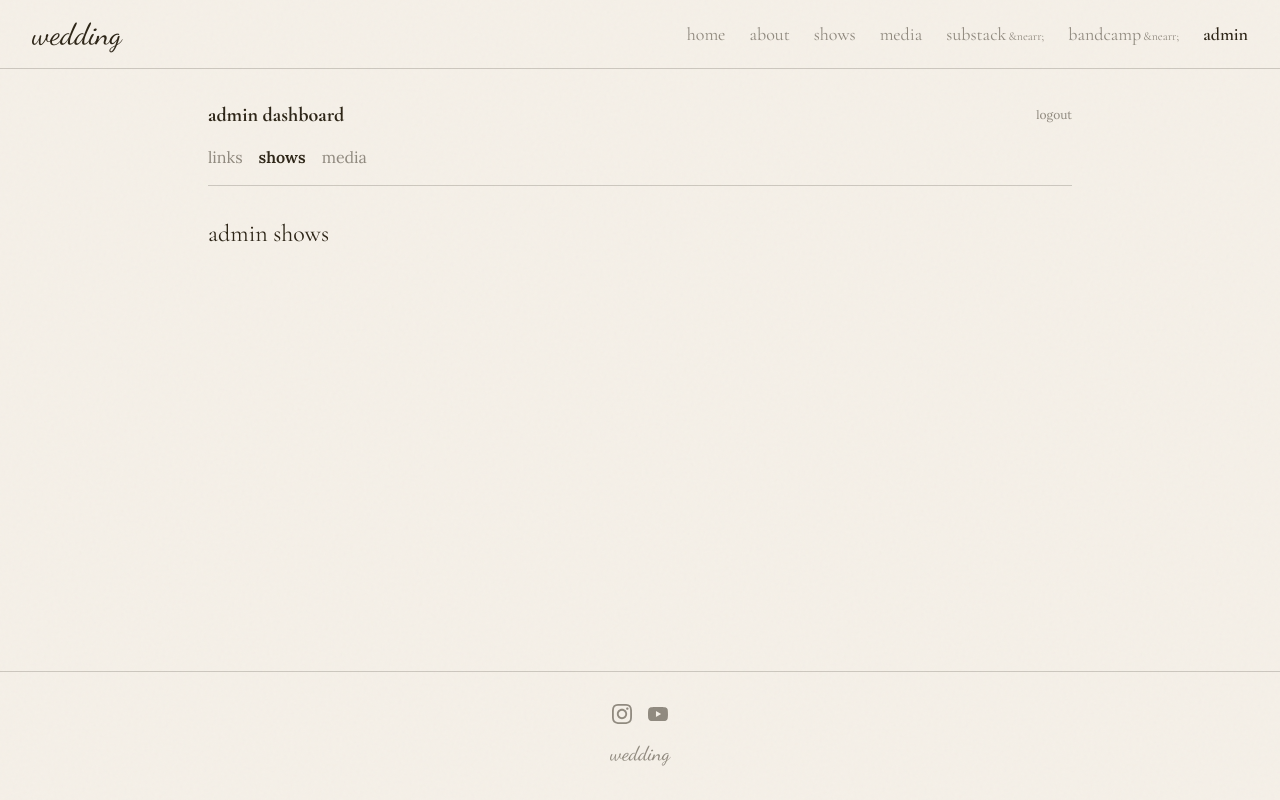
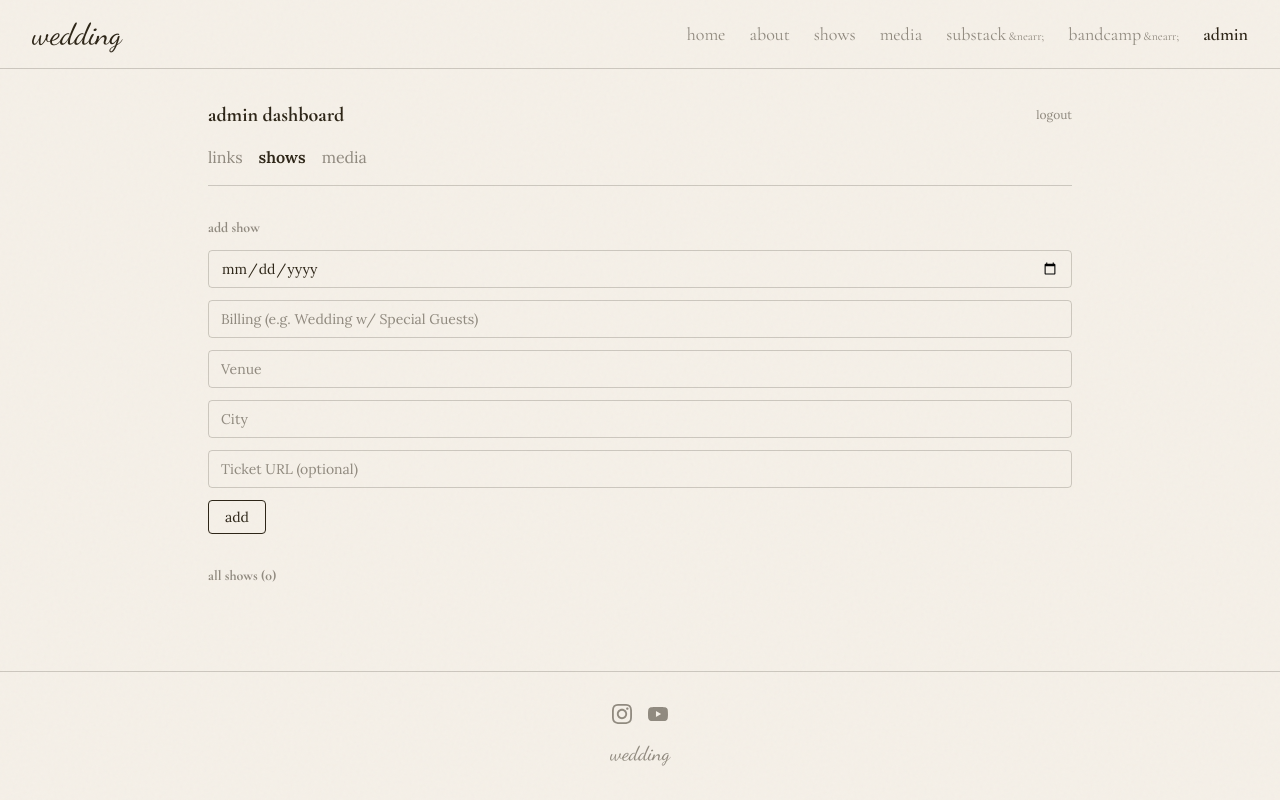
Before and after one commit to Zachary-Roland/notmywedding-band, a React (Vite) app: page /admin/shows in a window 1280 px wide. Built offline with nearby package versions, Linux system fonts and the light colour scheme; no server answers; the database is empty; sample sign-in values are in the browser's storage.

Commit message:
feat: implement admin shows page

```diff
--- a/src/pages/AdminShows.tsx
+++ b/src/pages/AdminShows.tsx
@@ -1,3 +1,203 @@
+import { useState, type FormEvent } from "react";
+import {
+  collection,
+  addDoc,
+  updateDoc,
+  deleteDoc,
+  doc,
+  Timestamp,
+  serverTimestamp,
+} from "firebase/firestore";
+import { db } from "../lib/firebase";
+import { useShows, type Show } from "../hooks/useShows";
+
 export default function AdminShows() {
-  return <div className="font-heading text-2xl">admin shows</div>;
+  const { shows } = useShows();
+  const [editing, setEditing] = useState<Show | null>(null);
+  const [date, setDate] = useState("");
+  const [billing, setBilling] = useState("");
+  const [venue, setVenue] = useState("");
+  const [city, setCity] = useState("");
+  const [ticketUrl, setTicketUrl] = useState("");
+  const [error, setError] = useState("");
+
+  function startEdit(show: Show) {
+    setEditing(show);
+    setDate(show.date.toDate().toISOString().split("T")[0] ?? "");
+    setBilling(show.billing ?? "");
+    setVenue(show.venue);
+    setCity(show.city);
+    setTicketUrl(show.ticketUrl !== undefined ? show.ticketUrl : "");
+  }
+
+  function resetForm() {
+    setEditing(null);
+    setDate("");
+    setBilling("");
+    setVenue("");
+    setCity("");
+    setTicketUrl("");
+  }
+
+  async function handleSubmit(e: FormEvent) {
+    e.preventDefault();
+    setError("");
+    try {
+      const data = {
+        date: Timestamp.fromDate(new Date(date + "T00:00:00")),
+        billing,
+        venue,
+        city,
+        ticketUrl: ticketUrl || null,
+      };
+
+      if (editing) {
+        await updateDoc(doc(db, "shows", editing.id), data);
+      } else {
+        await addDoc(collection(db, "shows"), {
+          ...data,
+          createdAt: serverTimestamp(),
+        });
+      }
+      resetForm();
+    } catch (err) {
+      setError(`Failed to save show: ${err instanceof Error ? err.message : "unknown error"}`);
+    }
+  }
+
+  async function handleDelete(id: string) {
+    if (!confirm("Delete this show?")) return;
+    setError("");
+    try {
+      await deleteDoc(doc(db, "shows", id));
+    } catch (err) {
+      setError(`Failed to delete show: ${err instanceof Error ? err.message : "unknown error"}`);
+    }
+  }
+
+  const now = new Date();
+
+  return (
+    <div className="space-y-8">
+      {error && (
+        <div role="alert" className="border border-red-600 rounded px-4 py-2 text-sm text-red-600">
+          {error}
+        </div>
+      )}
+      {/* Show Form */}
+      <form onSubmit={handleSubmit} className="space-y-3">
+        <h2 className="text-sm font-bold text-ink-muted">
+          {editing ? "edit show" : "add show"}
+        </h2>
+        <input
+          type="date"
+          value={date}
+          onChange={(e) => setDate(e.target.value)}
+          required
+          className="w-full bg-transparent border border-ink-faint rounded px-3 py-2 text-sm text-ink focus:outline-none focus:border-ink"
+        />
+        <input
+          type="text"
+          placeholder="Billing (e.g. Wedding w/ Special Guests)"
+          value={billing}
+          onChange={(e) => setBilling(e.target.value)}
+          required
+          className="w-full bg-transparent border border-ink-faint rounded px-3 py-2 text-sm text-ink focus:outline-none focus:border-ink"
+        />
+        <input
+          type="text"
+          placeholder="Venue"
+          value={venue}
+          onChange={(e) => setVenue(e.target.value)}
+          required
+          className="w-full bg-transparent border border-ink-faint rounded px-3 py-2 text-sm text-ink focus:outline-none focus:border-ink"
+        />
+        <input
+          type="text"
+          placeholder="City"
+          value={city}
+          onChange={(e) => setCity(e.target.value)}
+          required
+          className="w-full bg-transparent border border-ink-faint rounded px-3 py-2 text-sm text-ink focus:outline-none focus:border-ink"
+        />
+        <input
+          type="url"
+          placeholder="Ticket URL (optional)"
+          value={ticketUrl}
+          onChange={(e) => setTicketUrl(e.target.value)}
+          className="w-full bg-transparent border border-ink-faint rounded px-3 py-2 text-sm text-ink focus:outline-none focus:border-ink"
+        />
+        <div className="flex gap-2">
+          <button
+            type="submit"
+            className="border border-ink text-ink px-4 py-1.5 rounded text-sm hover:bg-ink hover:text-cream transition-colors"
+          >
+            {editing ? "save" : "add"}
+          </button>
+          {editing && (
+            <button
+              type="button"
+              onClick={resetForm}
+              className="border border-ink-faint text-ink-muted px-4 py-1.5 rounded text-sm hover:text-ink transition-colors"
+            >
+              cancel
+            </button>
+          )}
+        </div>
+      </form>
+
+      {/* Shows List */}
+      <div className="space-y-2">
+        <h2 className="text-sm font-bold text-ink-muted">
+          all shows ({shows.length})
+        </h2>
+        {shows.map((show) => {
+          const isPast = show.date.toDate() < now;
+          const formatted = show.date.toDate().toLocaleDateString("en-US", {
+            weekday: "short",
+            month: "short",
+            day: "numeric",
+            year: "numeric",
+          });
+
+          return (
+            <div
+              key={show.id}
+              className={`flex items-center gap-3 border rounded px-3 py-2 ${
+                isPast
+                  ? "border-ink-dim opacity-50"
+                  : "border-ink-faint"
+              }`}
+            >
+              <div className="flex-1 min-w-0">
+                <p className="text-sm font-bold text-ink truncate">
+                  {formatted}
+                  {isPast && (
+                    <span className="ml-2 text-xs text-ink-muted font-normal">
+                      (past)
+                    </span>
+                  )}
+                </p>
+                <p className="text-xs text-ink-muted truncate">
+                  {show.billing} — {show.venue}, {show.city}
+                </p>
+              </div>
+              <button
+                onClick={() => startEdit(show)}
+                className="text-xs text-ink-muted hover:text-ink"
+              >
+                edit
+              </button>
+              <button
+                onClick={() => handleDelete(show.id)}
+                className="text-xs text-red-600 hover:text-red-500"
+              >
+                delete
+              </button>
+            </div>
+          );
+        })}
+      </div>
+    </div>
+  );
 }
```
